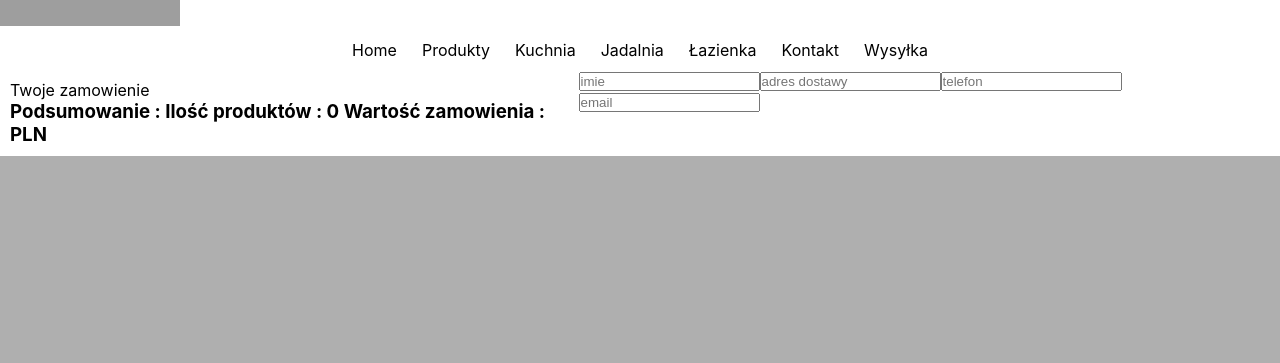
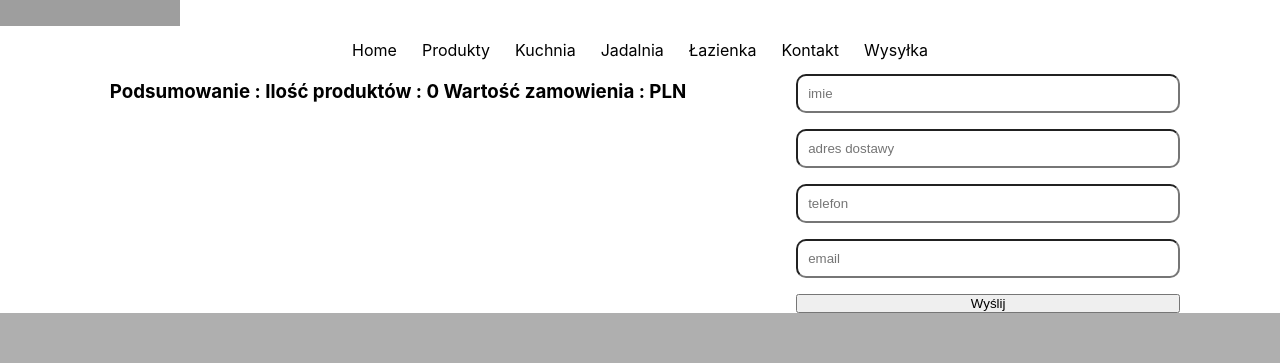
Before and after one commit to marcinoles87/my-app2, a React (Create React App) app: page /formularz in a window 1280 px wide. Shown: the part 178-541 px from the top of the page. Built offline with nearby package versions, Linux system fonts and the light colour scheme; grey boxes are pictures that could not be loaded.

Commit message:
add code

```diff
--- a/src/App.css
+++ b/src/App.css
@@ -259,8 +259,27 @@ i{
 /*formularz*/
 
 .formularz-container{
+    display: flex;
+    flex-direction: row;
+    justify-content: space-evenly;
+    align-items:first baseline;
+}
+
+.formularz-klient{
   display: flex;
-  flex-direction: row;
+  flex-direction: column;
+  gap: 1rem;
+}
+
+.formularz-klient input{
+  width: 30vw;
+  padding: 10px;
+  border-radius: 10px;
+  transition: 0.8s ease;
+}
+
+.formularz-klient input:hover{
+  background-color: rgb(176, 176, 176);
 }
 
 
--- a/src/components/Nav.jsx
+++ b/src/components/Nav.jsx
@@ -16,8 +16,8 @@ function Nav() {
             </div>
 
             <div className='links'>
-                <i class="fa-regular fa-envelope fa-2xl"></i>
-                <i class="fa-regular fa-circle-user fa-2xl"></i>
+                <i className="fa-regular fa-envelope fa-2xl"></i>
+                <i className="fa-regular fa-circle-user fa-2xl"></i>
 
             </div>
 
--- a/src/pages/Formularz.jsx
+++ b/src/pages/Formularz.jsx
@@ -1,12 +1,18 @@
-import React from 'react'
+import React, { useState } from 'react'
 
 function Formularz({koszyk,allPrice,setAllPrice}) {
+
+  const [imie,setImie] = useState('')
+  const [adres,setAdres] = useState('')
+  const [telefon,setTelefon] = useState('')
+  const [email,setEmail] = useState('')
+
   return (
     <div className='formularz-container'>
 
            <div className='zamowienie-container'>
         <div className='zamowienie-info'>
-            <p>Twoje zamowienie </p>
+
             {koszyk.map( (item,index) =>{
                 return(
                     <div className='zamowienie-elements' key={index}>
@@ -29,6 +35,8 @@ function Formularz({koszyk,allPrice,setAllPrice}) {
              <input placeholder='adres dostawy'></input>
              <input placeholder='telefon'></input>
              <input placeholder='email'></input>
+
+             <button>Wyślij</button>
            </div>
     </div>
   )
```
